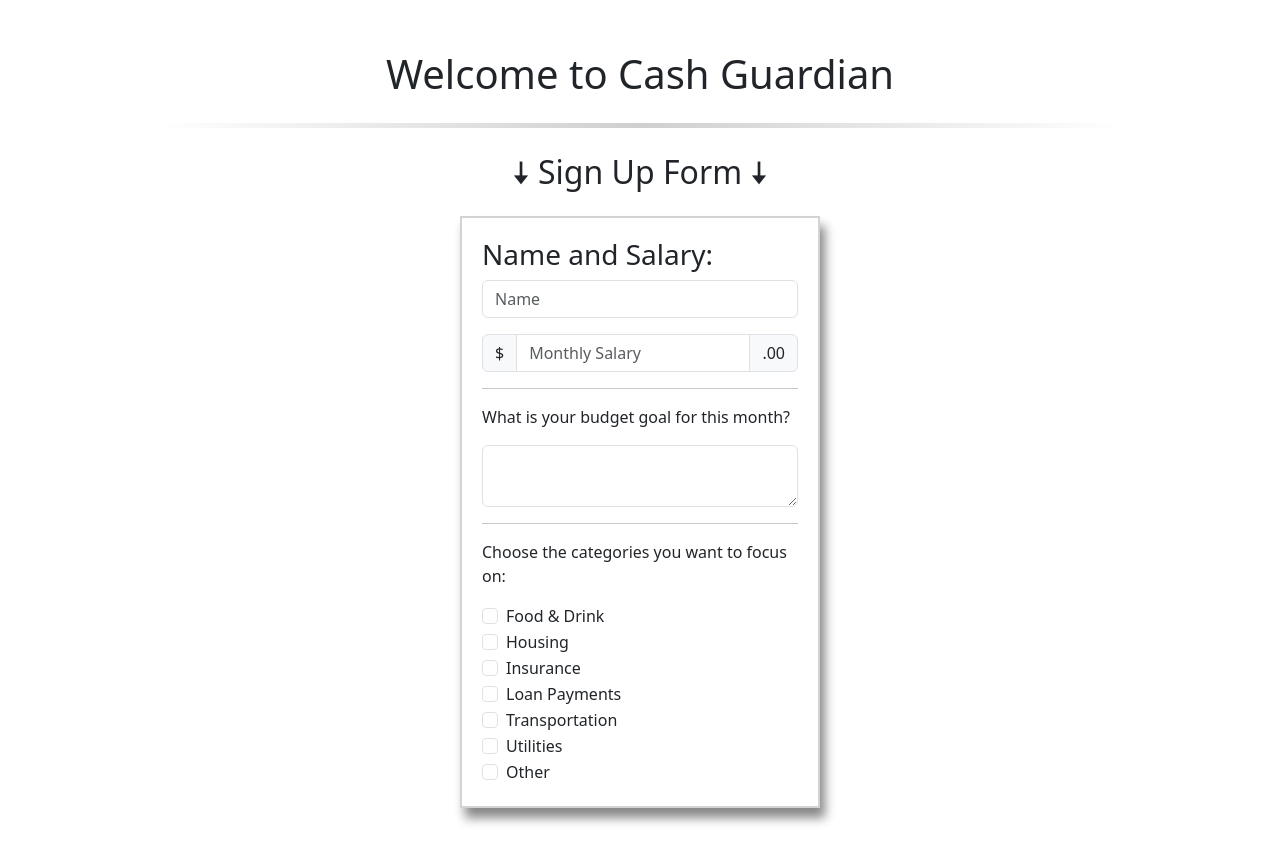
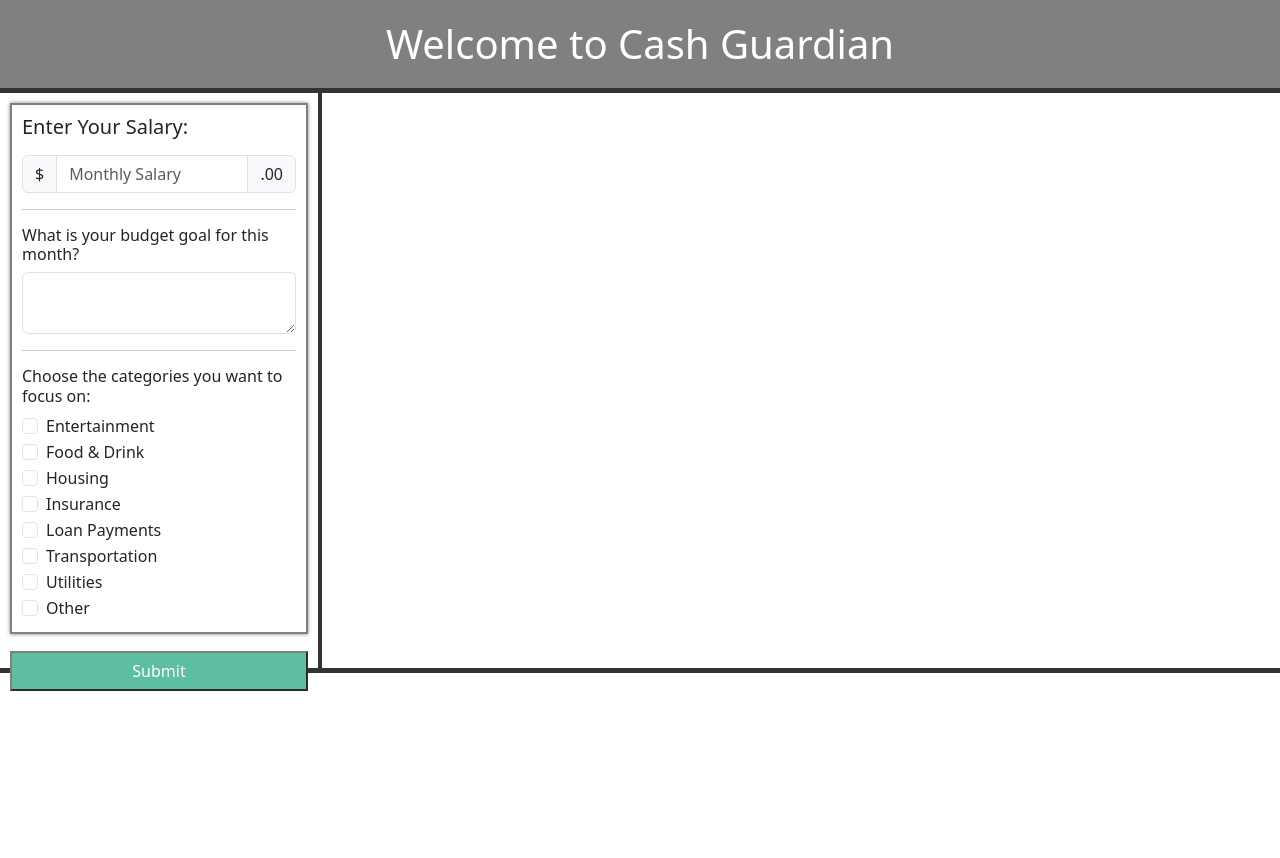
Before and after one commit to iamthesaint/cash-guardian, a plain HTML site: page index.html in a window 1280 px wide. After the commit the page ends 800 px from the top, so only its background shows below. Drawn offline with nearby package versions, Linux system fonts and the light colour scheme.

Commit message:
Moved Form to The Left and Made Space for Expense Tracker on The Right

```diff
--- a/assets/css/style.css
+++ b/assets/css/style.css
@@ -1,29 +1,77 @@
-h1 {
-    margin-top: 50px;
+/*
+    * CSS for Header
+*/
+
+header {
+    background-color: gray;
+    color: white;
+    border-bottom: 5px solid #333;
+    padding: 10px 0;
     text-align: center;
 }
 
-#header-line {
-    width: 75%;
-    margin: 25px auto;
+h1 {
+    margin: 10px 0;
+    text-align: center;
+}
 
-    border: 0;
-    height: 5px;
-    background-image: linear-gradient(to right, rgba(0, 0, 0, 0), rgba(0, 0, 0, 0.75), rgba(0, 0, 0, 0));
+/*
+   * CSS for Form and Main
+*/
+
+/* Form CSS */
+
+aside {
+    width: 25%;
+    height: 580px;
+    float: left;
+    border-right: 2.5px solid #333;
+    border-bottom: 5px solid #333;
+}
+
+form {
+    margin: 10px;
+    border: 2px solid gray;
+    box-shadow: 0 0 4px gray;
+}
+
+#padding {
+    padding: 10px;
 }
 
 h2 {
-    text-align: center;
-    margin-bottom: 25px;
+    font-size: 20px;
 }
 
-.container {
-    width: 30%;
+h3 {
+    font-size: 16px;
 }
 
-form {
-    padding: 20px;
-    border: 2px solid lightgray;
-    box-shadow: 5px 10px 10px #888888;
-    margin-bottom: 50px;
+#submit-button {
+    margin: 10px;
+    text-align: center;
+    padding-top: 7.5px;
 }
+
+#submit-form {
+    width: 100%;
+    height: 40px;
+    background-color: #5dbea3;
+    color: white;
+    border-color: gray;
+}
+
+#submit-form:hover {
+    background-color: #4daa9b;
+    box-shadow: 0 0 5px #4daa9b;
+}
+
+/* Main CSS */
+
+main {
+    width: 75%;
+    height: 580px;
+    float: right;
+    border-left: 2.5px solid #333;
+    border-bottom: 5px solid #333;
+}
--- a/index.html
+++ b/index.html
@@ -16,18 +16,14 @@
     <h1>Welcome to Cash Guardian</h1>
   </header>
 
-  <hr id="header-line">
+  <aside>
+    <form>
+      <div id="padding">
 
-  <h2>&#129031; Sign Up Form &#129031;</h2>
-
-  <main class="container">
-    <form>
-
-      <!-- Name and Salary -->
+        <!-- Salary -->
 
         <div class="mb-3">
-        <h3>Name and Salary:</h3>
-        <input type="text" class="form-control" placeholder="Name" aria-label="Name">
+          <h2>Enter Your Salary:</h2>
         </div>
         <div class="input-group mb-3">
           <span class="input-group-text">$</span>
@@ -40,7 +36,7 @@
         <!-- Budget Goal -->
 
         <div>
-        <p>What is your budget goal for this month?</p>
+          <h3>What is your budget goal for this month?</h3>
           <textarea class="form-control" aria-label="Budget Goal"></textarea>
         </div>
 
@@ -48,8 +44,15 @@
 
         <!-- Budget Categories -->
 
-      <p>Choose the categories you want to focus on:</p>
+        <h3>Choose the categories you want to focus on:</h3>
 
+
+        <div class="form-check">
+          <input class="form-check-input" type="checkbox" value="" id="entertainment-check">
+          <label class="form-check-label" for="entertainment-check">
+            Entertainment
+          </label>
+        </div>
         <div class="form-check">
           <input class="form-check-input" type="checkbox" value="" id="food-and-drink-check">
           <label class="form-check-label" for="food-and-drink-check">
@@ -92,14 +95,23 @@
             Other
           </label>
         </div>
+      </div>
+    </form>
 
-    </form>
+    <div id="submit-button">
+      <button type="submit" id="submit-form">Submit</button>
+    </div>
+
+  </aside>
+
+  <main>
+
   </main>
 
   <script src="https://cdn.jsdelivr.net/npm/bootstrap@5.3.3/dist/js/bootstrap.bundle.min.js"
     integrity="sha384-YvpcrYf0tY3lHB60NNkmXc5s9fDVZLESaAA55NDzOxhy9GkcIdslK1eN7N6jIeHz"
     crossorigin="anonymous"></script>
   <script src="./assets/js/script.js"></script>
+
 </body>
-
 </html>
```
Lines whose indentation alone changed are shown as unchanged.
